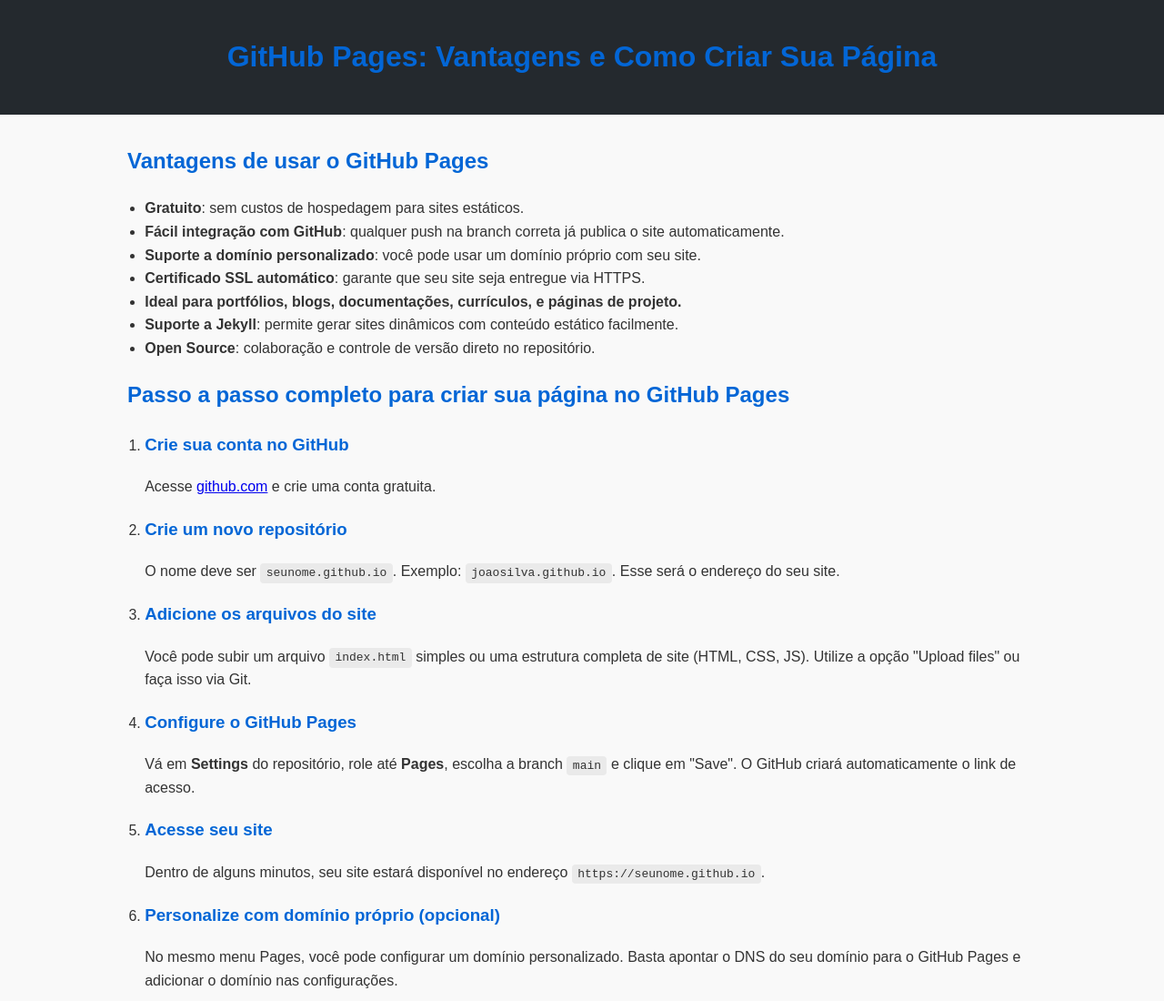
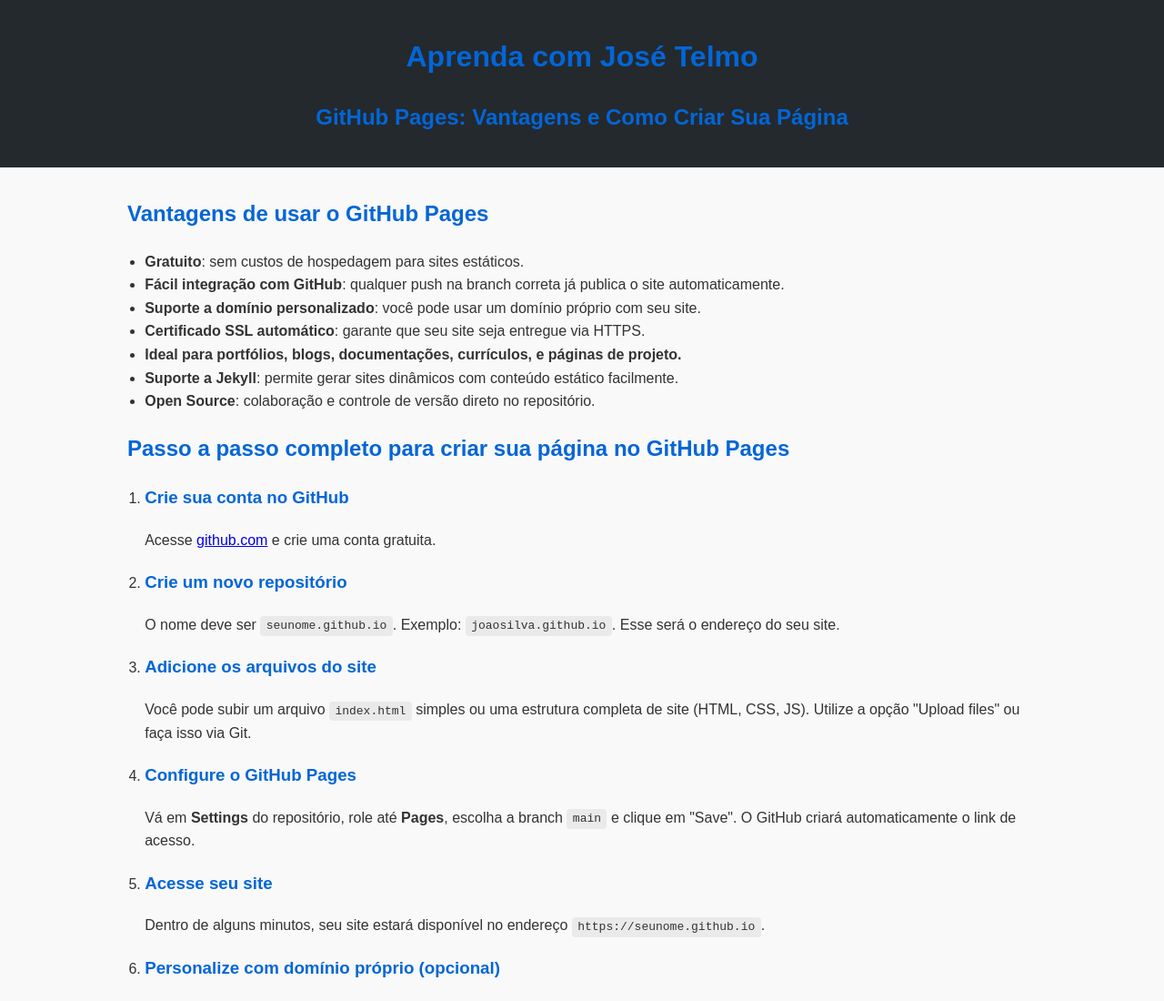
Before and after one commit to josetelmo/test, a plain HTML site: page index.html in a window 1280 px wide. Shown: the top 1100 px of the page at 91% size. Drawn offline with Linux system fonts and the light colour scheme.

Commit message:
Update index.html

```diff
--- a/index.html
+++ b/index.html
@@ -77,7 +77,8 @@
 </head>
 <body>
   <header>
-    <h1>GitHub Pages: Vantagens e Como Criar Sua Página</h1>
+    <h1>Aprenda com José Telmo</h1>
+    <h2>GitHub Pages: Vantagens e Como Criar Sua Página</h2>
   </header>
   <main>
     <section>
```
